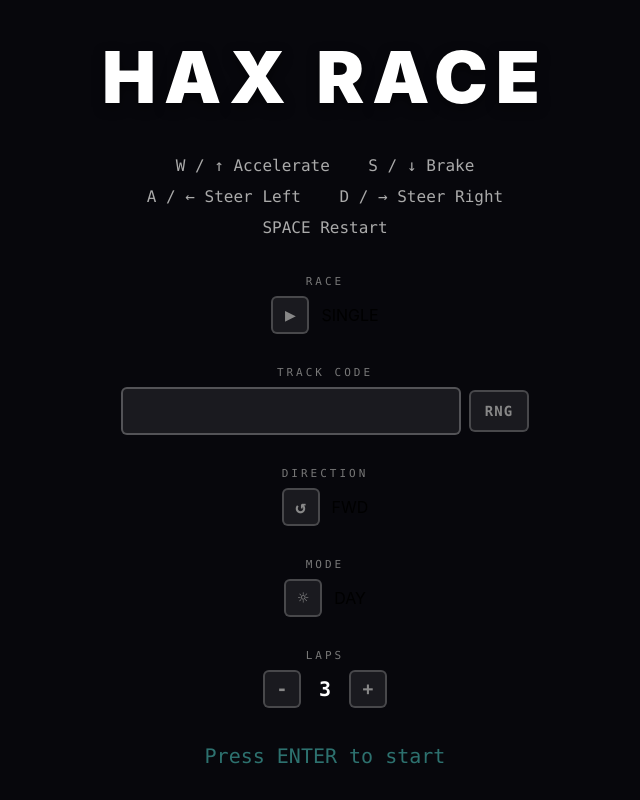
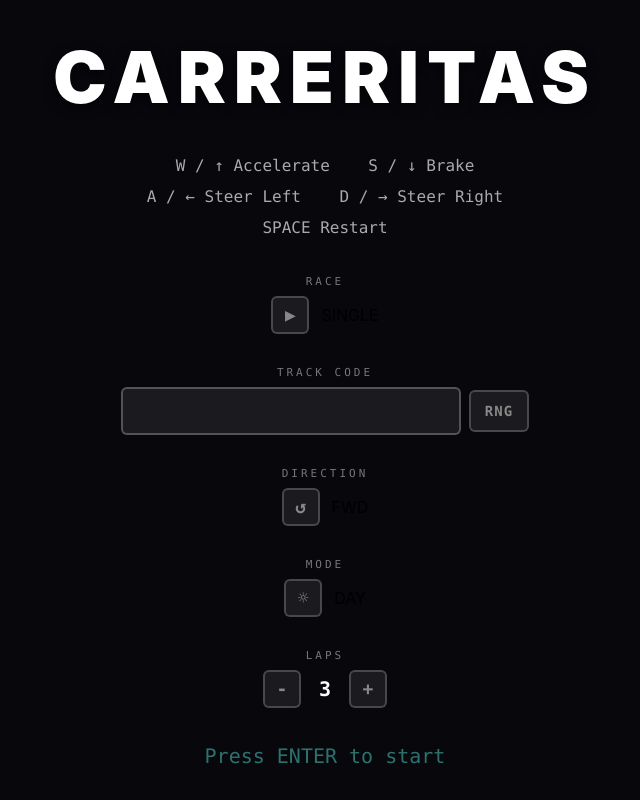
Before and after one commit to DavidCorrea/carreritas, a plain HTML site: page index.html in a window 1280 px wide. Shown: the whole page, without its empty margins (315-955 px from the left). Drawn offline with nearby package versions, Linux system fonts and the light colour scheme.

Commit message:
Rename page title and heading to Carreritas

```diff
--- a/index.html
+++ b/index.html
@@ -3,7 +3,7 @@
 <head>
   <meta charset="UTF-8">
   <meta name="viewport" content="width=device-width, initial-scale=1.0">
-  <title>HAX RACE</title>
+  <title>Carreritas</title>
   <style>
     * { margin: 0; padding: 0; box-sizing: border-box; }
     body { overflow: hidden; background: #1a1a2e; font-family: -apple-system, BlinkMacSystemFont, "Segoe UI", sans-serif; }
@@ -200,7 +200,7 @@
   </div>
 
   <div id="overlay">
-    <h1>HAX RACE</h1>
+    <h1>CARRERITAS</h1>
     <p class="subtitle">W / &#8593; Accelerate &nbsp;&nbsp; S / &#8595; Brake</p>
     <p class="subtitle">A / &#8592; Steer Left &nbsp;&nbsp; D / &#8594; Steer Right</p>
     <p class="subtitle">SPACE Restart</p>
```
